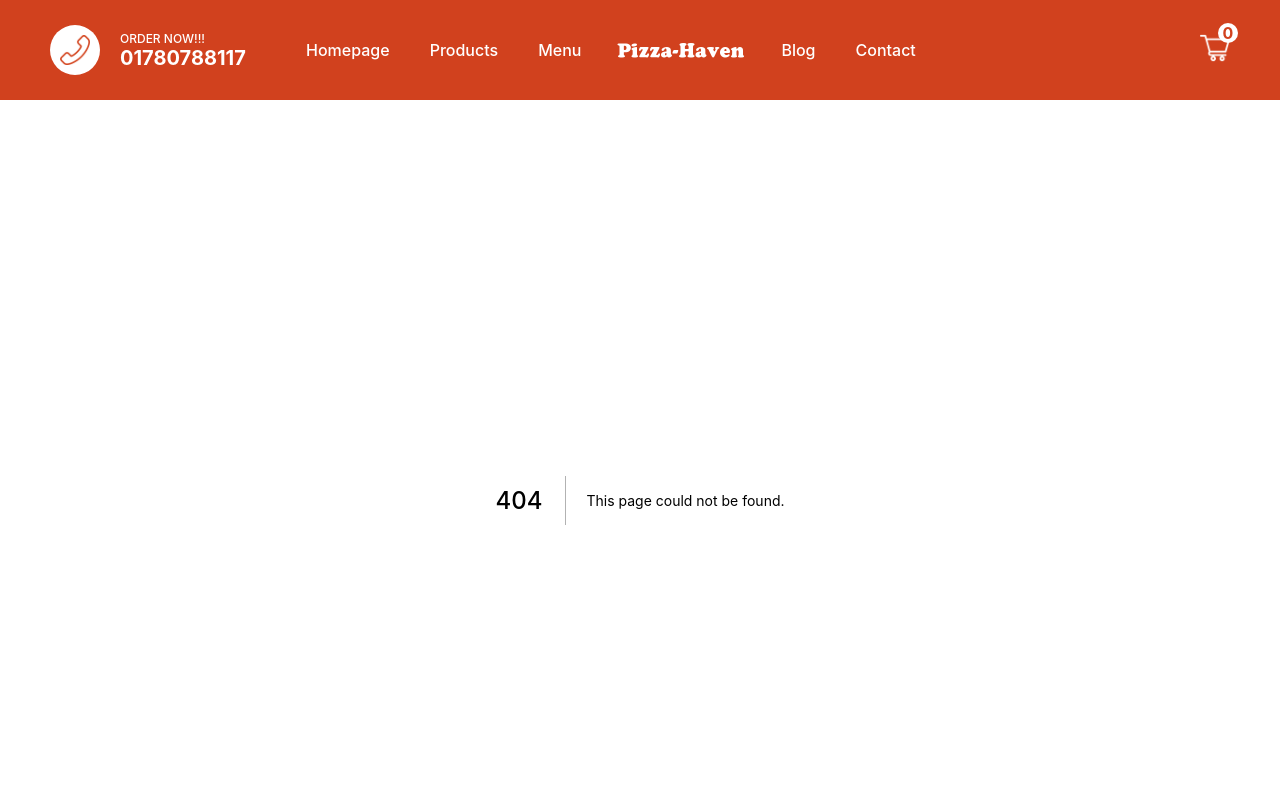
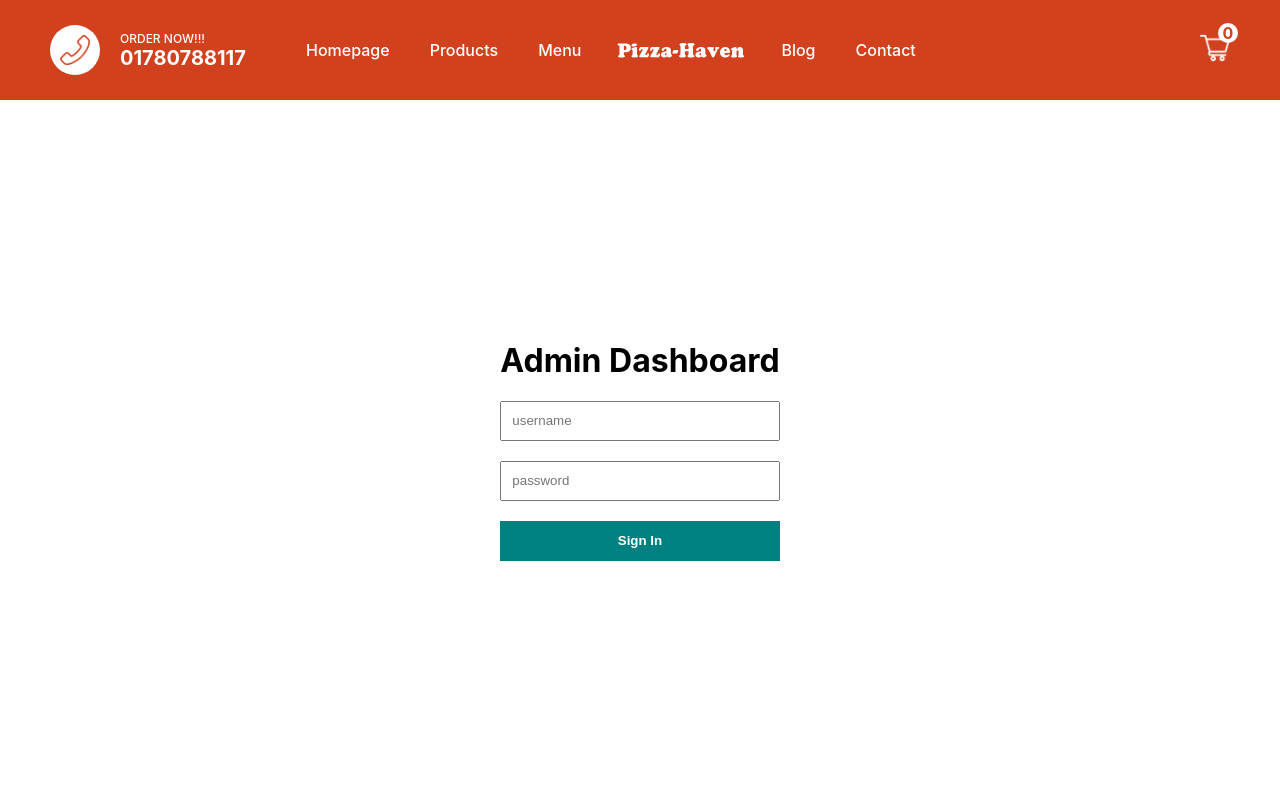
Before and after one commit to Rashadul-Islam/pizza-haven, a Next.js app: page /admin/login in a window 1280 px wide. Before the commit this address had no page. Shown: the top 798 px of the page. Built offline with nearby package versions, Linux system fonts and the light colour scheme.

Commit message:
error fix

```diff
--- /dev/null
+++ b/pages/admin/login.js
@@ -0,0 +1,48 @@
+import axios from "axios";
+import { useRouter } from "next/router";
+import { useState } from "react";
+import styles from "../../styles/Login.module.css";
+
+const Login = () => {
+  const [username, setUsername] = useState(null);
+  const [password, setPassword] = useState(null);
+  const [error, setError] = useState(false);
+  const router = useRouter();
+
+  const handleClick = async () => {
+    try {
+      await axios.post("https://pizza-haven.herokuapp.com/api/login", {
+        username,
+        password,
+      });
+      router.push("/admin");
+    } catch (err) {
+      setError(true);
+    }
+  };
+
+  return (
+    <div className={styles.container}>
+      <div className={styles.wrapper}>
+        <h1>Admin Dashboard</h1>
+        <input
+          placeholder="username"
+          className={styles.input}
+          onChange={(e) => setUsername(e.target.value)}
+        />
+        <input
+          placeholder="password"
+          type="password"
+          className={styles.input}
+          onChange={(e) => setPassword(e.target.value)}
+        />
+        <button onClick={handleClick} className={styles.button}>
+          Sign In
+        </button>
+        {error && <span className={styles.error}>Wrong Credentials!</span>}
+      </div>
+    </div>
+  );
+};
+
+export default Login;
```
